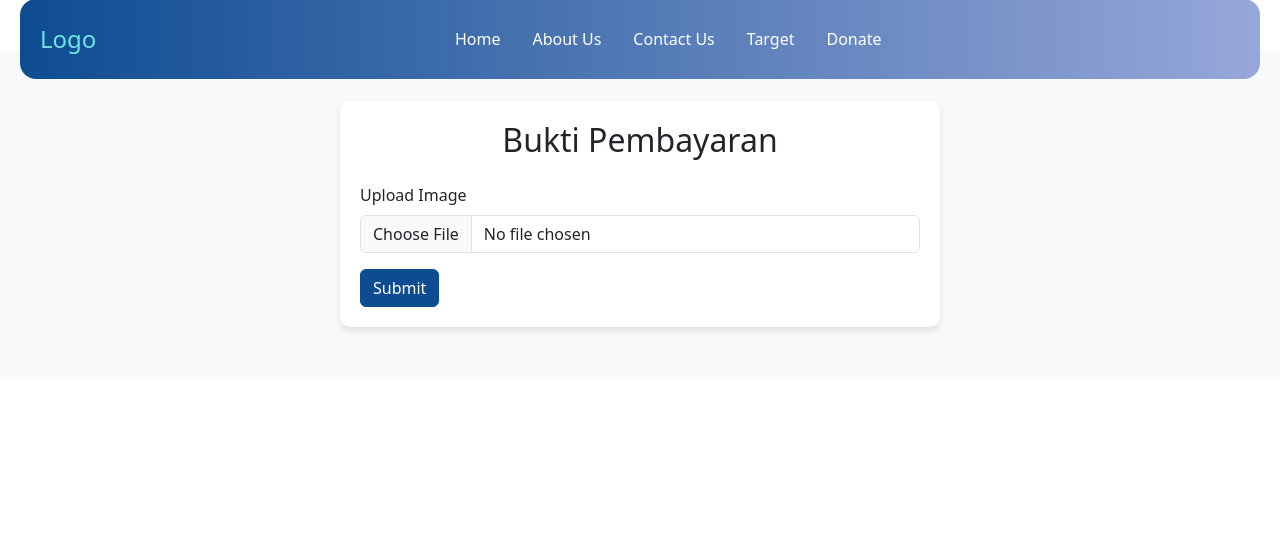
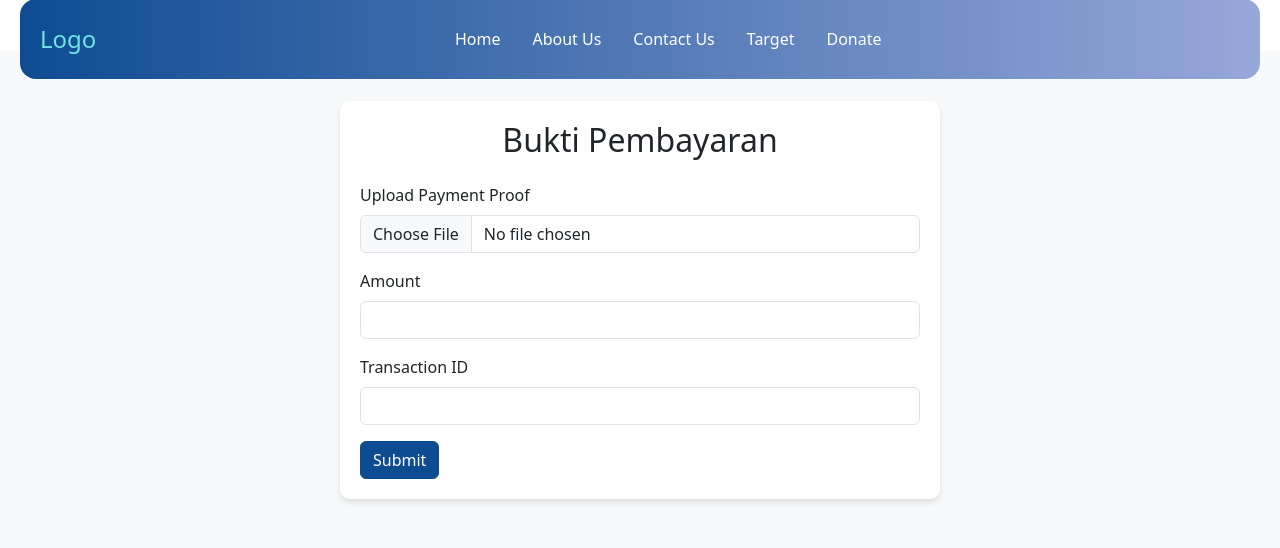
Before and after one commit to Septiarosalia/CareLink, a PHP site: page /form-donate.php in a window 1280 px wide. Shown: the part 21-569 px from the top of the page. Run offline with PHP 8.4, Linux system fonts and the light colour scheme.

Commit message:
form-donate.php

```diff
--- a/User/form-donate.php
+++ b/User/form-donate.php
@@ -4,7 +4,7 @@
 <head>
     <meta charset="utf-8">
     <meta name="viewport" content="width=device-width, initial-scale=1">
-    <title>Image Submission - CareLink</title>
+    <title>Payment Proof Submission - CareLink</title>
 
     <link href="https://cdn.jsdelivr.net/npm/bootstrap@5.3.3/dist/css/bootstrap.min.css" rel="stylesheet" integrity="sha384-QWTKZyjpPEjISv5WaRU9OFeRpok6YctnYmDr5pNlyT2bRjXh0JMhjY6hW+ALEwIH" crossorigin="anonymous">
     <link href="style-donate.css" rel="stylesheet">
@@ -142,17 +142,24 @@
     <!-- END Navbar -->
 
     <br><br><br>
-    <!-- Image Submission Section -->
+    <!-- Payment Proof Submission Section -->
     <section class="submit-section">
         <div class="container">
             <div class="form-container">
                 <h2 class="text-center mb-4">Bukti Pembayaran</h2>
                 <form action="Home.html" method="post" enctype="multipart/form-data">
                     <div class="mb-3">
-                        <label for="image" class="form-label">Upload Image</label>
-                        <input type="file" class="form-control" id="image" name="image" accept="image/*" required>
+                        <label for="proof" class="form-label">Upload Payment Proof</label>
+                        <input type="file" class="form-control" id="proof" name="proof" accept="image/*,application/pdf" required>
                     </div>
-
+                    <div class="mb-3">
+                        <label for="amount" class="form-label">Amount</label>
+                        <input type="number" class="form-control" id="amount" name="amount" required>
+                    </div>
+                    <div class="mb-3">
+                        <label for="transaction_id" class="form-label">Transaction ID</label>
+                        <input type="text" class="form-control" id="transaction_id" name="transaction_id" required>
+                    </div>
                     <button type="submit" class="btn btn-primary">Submit</button>
                 </form>
                 <?php if (isset($_GET['success']) && $_GET['success'] == 'true'): ?>
```
